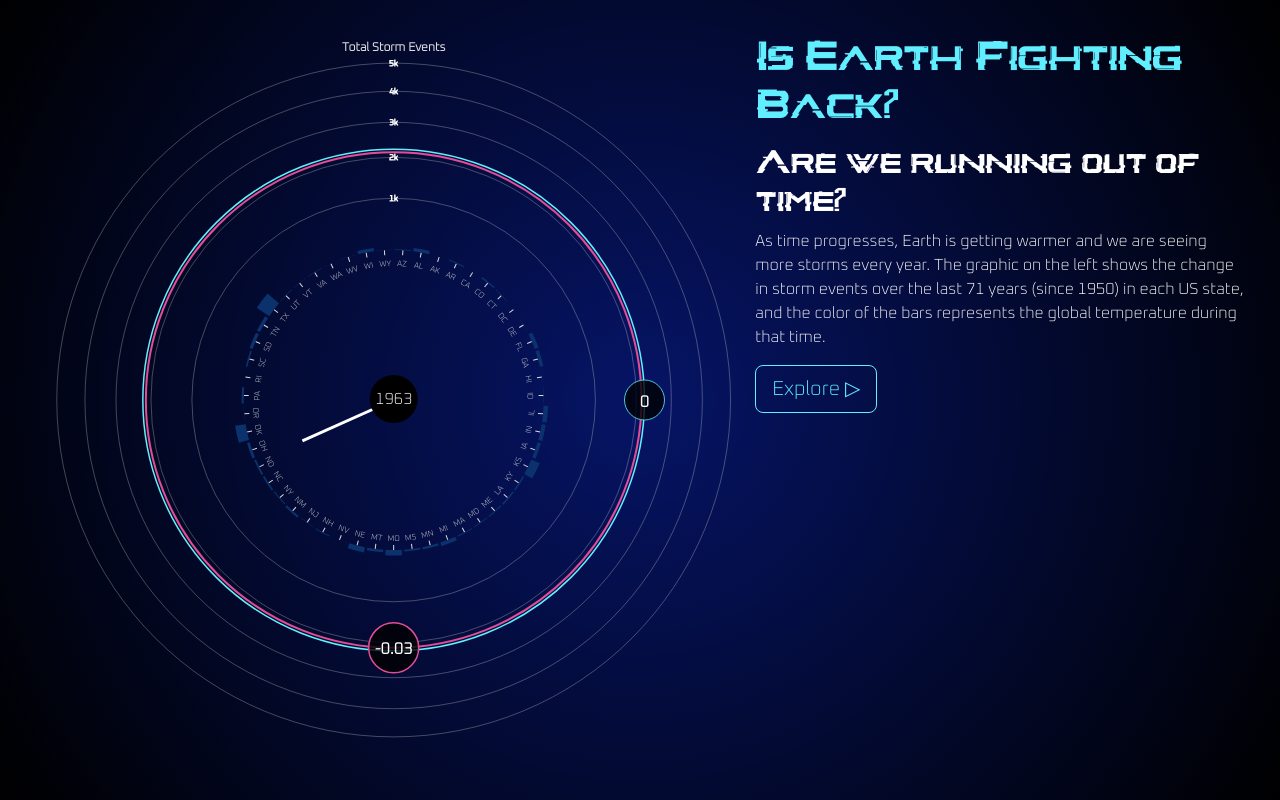
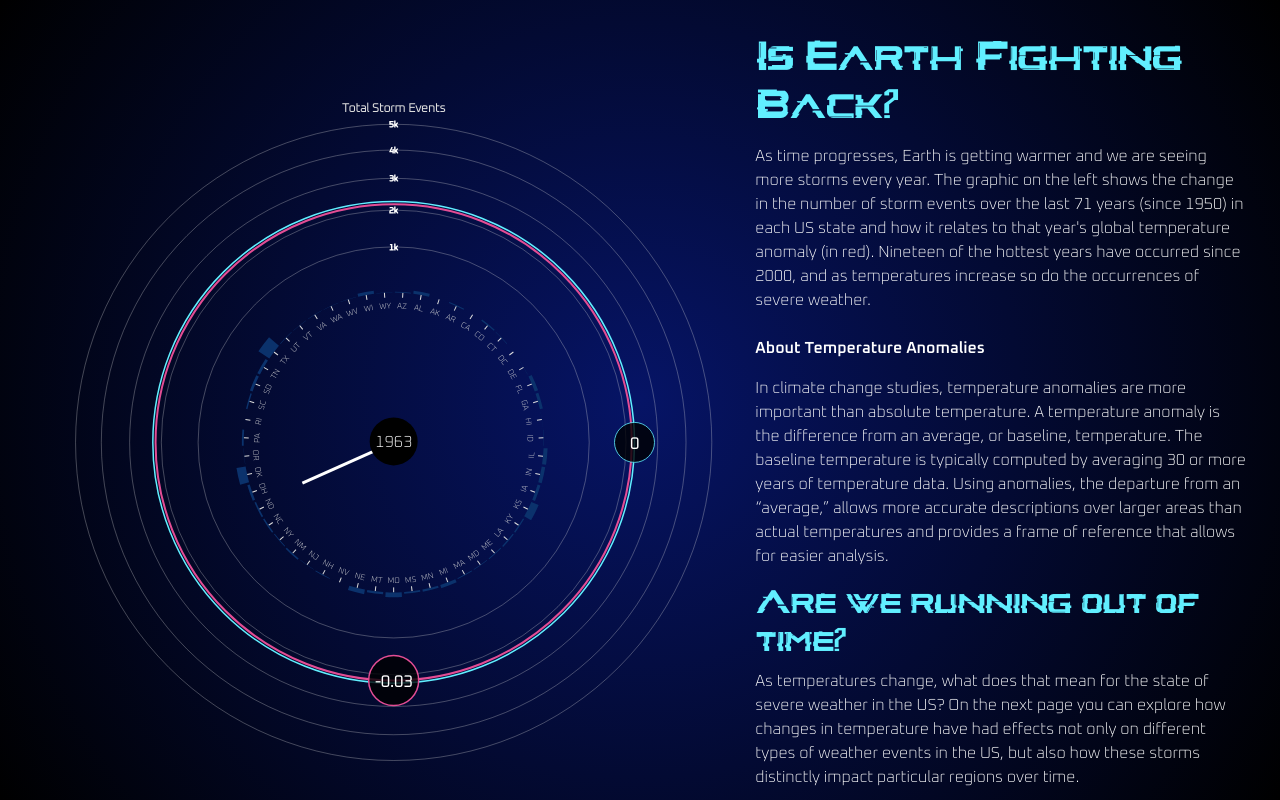
Before and after one commit to conc2304/vis-final, a React (Create React App) app: page / in a window 1280 px wide. Built offline with nearby package versions, Linux system fonts and the light colour scheme.

Commit message:
new home page prompt

```diff
--- a/src/components/pages/Home.tsx
+++ b/src/components/pages/Home.tsx
@@ -31,13 +31,35 @@ const HomePage = () => {
           </Col>
           <Col md={5}>
             <h1 className="pb-3">Is Earth Fighting Back?</h1>
-            <h2 className="pb-2 text-white">Are we running out of time?</h2>
+            <p className="pb-2 text-white">
+              As time progresses, Earth is getting warmer and we are seeing more storms every year.
+              The graphic on the left shows the change in the number of storm events over the last
+              71 years (since 1950) in each US state and how it relates to that year's global
+              temperature anomaly (in red). Nineteen of the hottest years have occurred since 2000,
+              and as temperatures increase so do the occurrences of severe weather.
+            </p>
+
             <p className="text-white">
-              As time progresses, Earth is getting warmer and we are seeing more storms every year.
-              The graphic on the left shows the change in storm events over the last 71 years (since
-              1950) in each US state, and the color of the bars represents the global temperature
-              during that time.
+              <p>
+                <strong>About Temperature Anomalies</strong>
+              </p>
+              In climate change studies, temperature anomalies are more important than absolute
+              temperature. A temperature anomaly is the difference from an average, or baseline,
+              temperature. The baseline temperature is typically computed by averaging 30 or more
+              years of temperature data. Using anomalies, the departure from an “average,” allows
+              more accurate descriptions over larger areas than actual temperatures and provides a
+              frame of reference that allows for easier analysis.
             </p>
+
+            <h2 className="pb-2">Are we running out of time?</h2>
+
+            <p className="text-white">
+              As temperatures change, what does that mean for the state of severe weather in the US?
+              On the next page you can explore how changes in temperature have had effects not only
+              on different types of weather events in the US, but also how these storms distinctly impact
+              particular regions over time.
+            </p>
+
             <Link to={Routes.storms} className="btn btn-outline-light btn-lg">
               Explore &#9655;
             </Link>
--- a/src/components/visualizers/CircleBarChart.tsx
+++ b/src/components/visualizers/CircleBarChart.tsx
@@ -102,7 +102,7 @@ const CircleBarChart = ({
     const innerWidth = svgWidth - margin.left - margin.right;
     const innerHeight = svgHeight - margin.top - margin.bottom;
 
-    const radiusMax = d3.min([innerWidth / 2, innerHeight / 2]);
+    const radiusMax = d3.min([innerWidth / 2 - 20, innerHeight / 2 - 20]);
 
     svg.attr('width', svgWidth).attr('height', svgHeight);
     svgContent.current = svg
```
